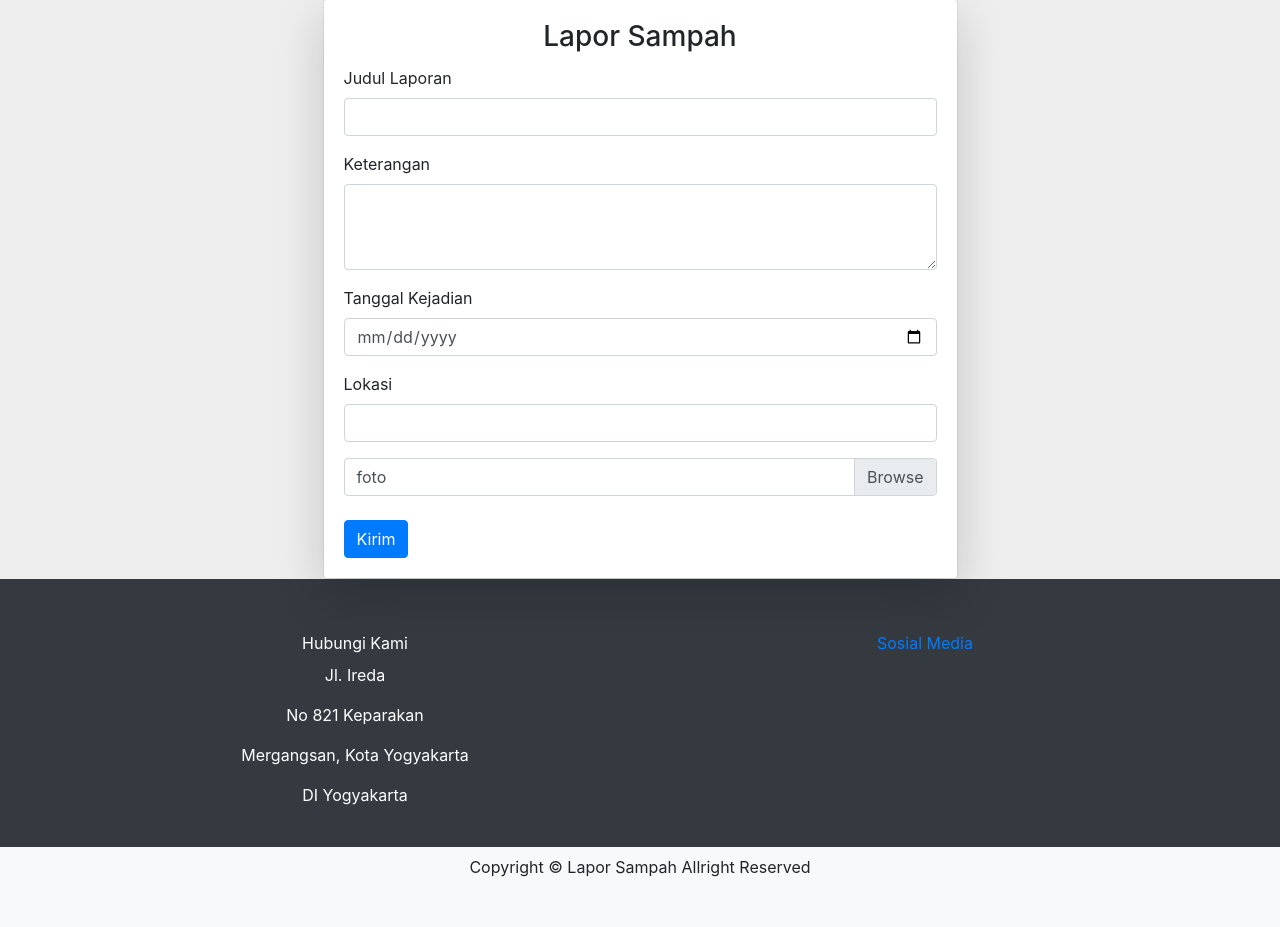
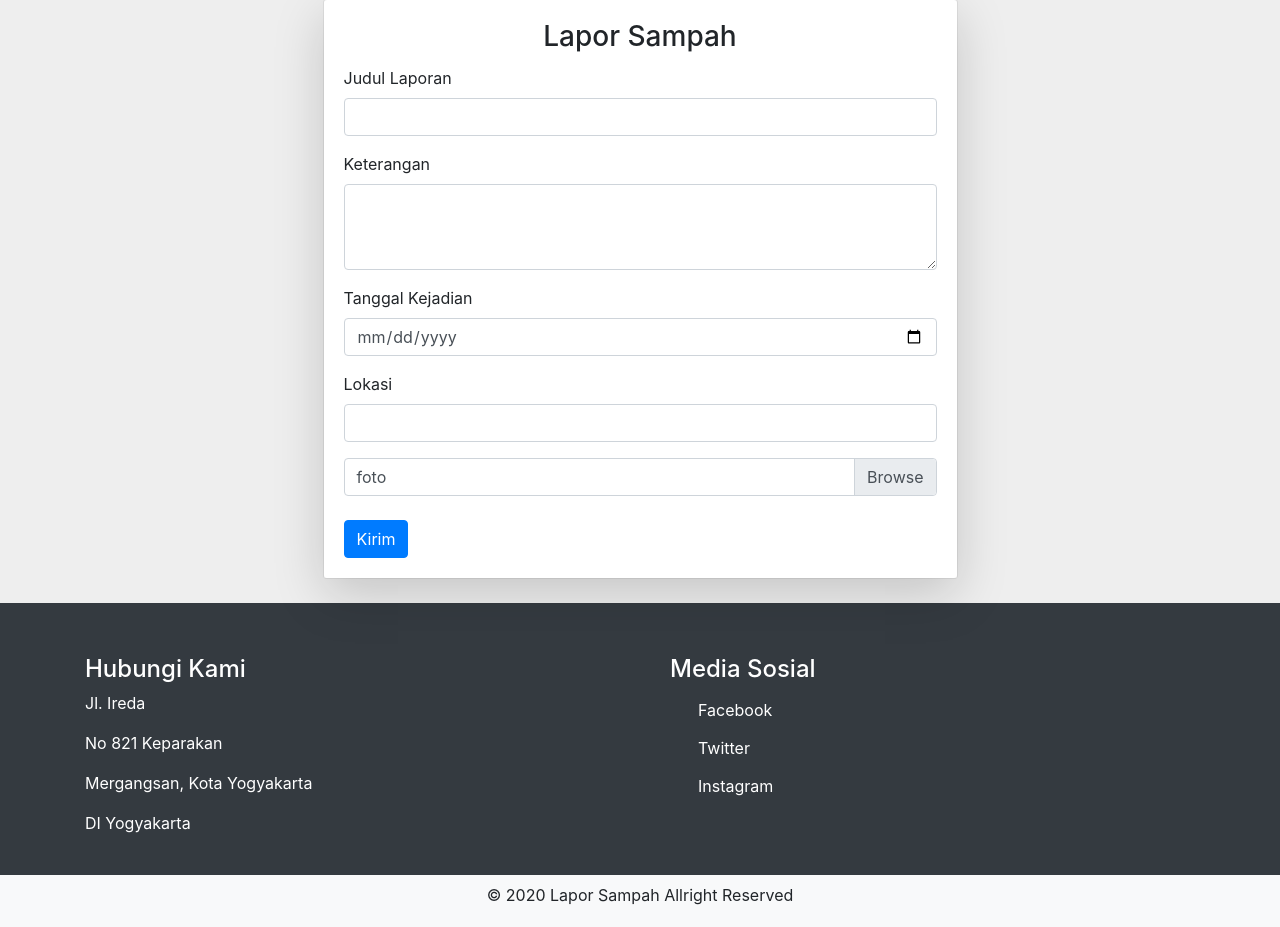
Before and after one commit to andri000me/lapor-sampah, a CodeIgniter app: page /lapor-sampah/index.php/auth/form in a window 1280 px wide. Shown: the part 105-1032 px from the top of the page. Before the commit the page ends 982 px from the top, so only its background shows below. Run offline with CodeIgniter, Linux system fonts and the light colour scheme; some libraries are stand-ins or nearby versions.

Commit message:
Update footer.php

```diff
--- a/application/views/templates/footer.php
+++ b/application/views/templates/footer.php
@@ -3,24 +3,46 @@
 <script src="<?= base_url(); ?>assets/js/bootstrap.min.js"></script>
 <script src="<?= base_url(); ?>assets/js/bootstrap.bundle.min.js"></script>
 
-<section class="bg-dark text-white pt-1 pb-4">
+<section class="bg-dark text-white pt-1 pb-4 mt-4">
     <div class="container mt-md-5">
-        <div class="row text-center">
-            <div class="col-sm">
-                <label>Hubungi Kami</label>
+        <div class="row">
+            <div class="col-sm text-left">
+                <h4>Hubungi Kami</h4>
                 <p>Jl. Ireda</p>
                 <p>No 821 Keparakan</p>
                 <p>Mergangsan, Kota Yogyakarta</p>
                 <p>DI Yogyakarta</p>
             </div>
-
-            <div class="col-sm">
-                <a href="facebook.com" class="flex-column">
-                    <div class="justify-content-start align-content-center">
-                        <span class="fab fa-facebook fa-fw fa-2x"></span>
-                        <span>Sosial Media</span>
+            <div class="col-sm text-left">
+                <div class="container">
+                    <h4>Media Sosial</h4>
+                    <div class="w-100">
+                        <div class="col">
+                            <a href="https://www.facebook.com">
+                                <button class="btn text-white text-center">
+                                    <i class="fab fa-facebook fa-fw"></i>
+                                    Facebook
+                                </button>
+                            </a>
+                        </div>
+                        <div class="col">
+                            <a href="https://www.twitter.com">
+                                <button class="btn text-white">
+                                    <i class="fab fa-twitter fa-fw"></i>
+                                    Twitter
+                                </button>
+                            </a>
+                        </div>
+                        <div class="col">
+                            <a href="https://www.instagram.com">
+                                <button class="btn text-white">
+                                    <i class="fab fa-instagram fa-fw"></i>
+                                    Instagram
+                                </button>
+                            </a>
+                        </div>
                     </div>
-                </a>
+                </div>
             </div>
         </div>
     </div>
@@ -28,6 +50,6 @@
 
 <section class="bg-light pt-2 pb-1 text-center">
     <div class="col-sm">
-        <p>Copyright &copy; Lapor Sampah Allright Reserved</p>
+        <p>&copy; 2020 Lapor Sampah Allright Reserved</p>
     </div>
 </section>
```
